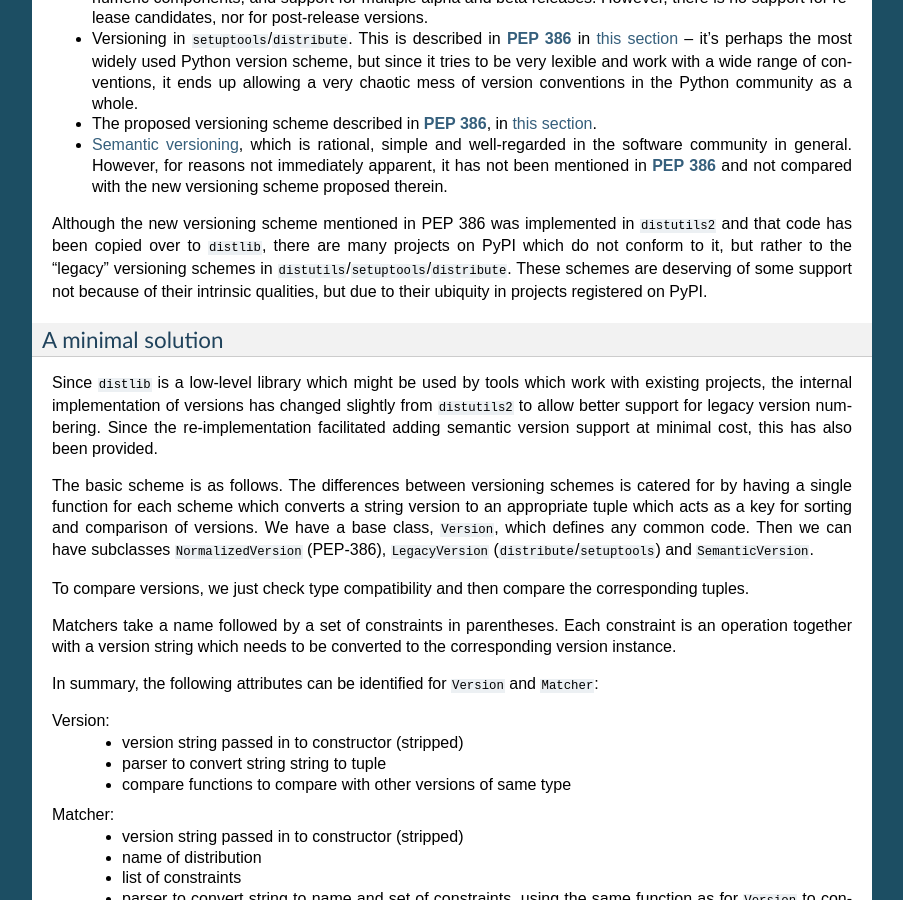
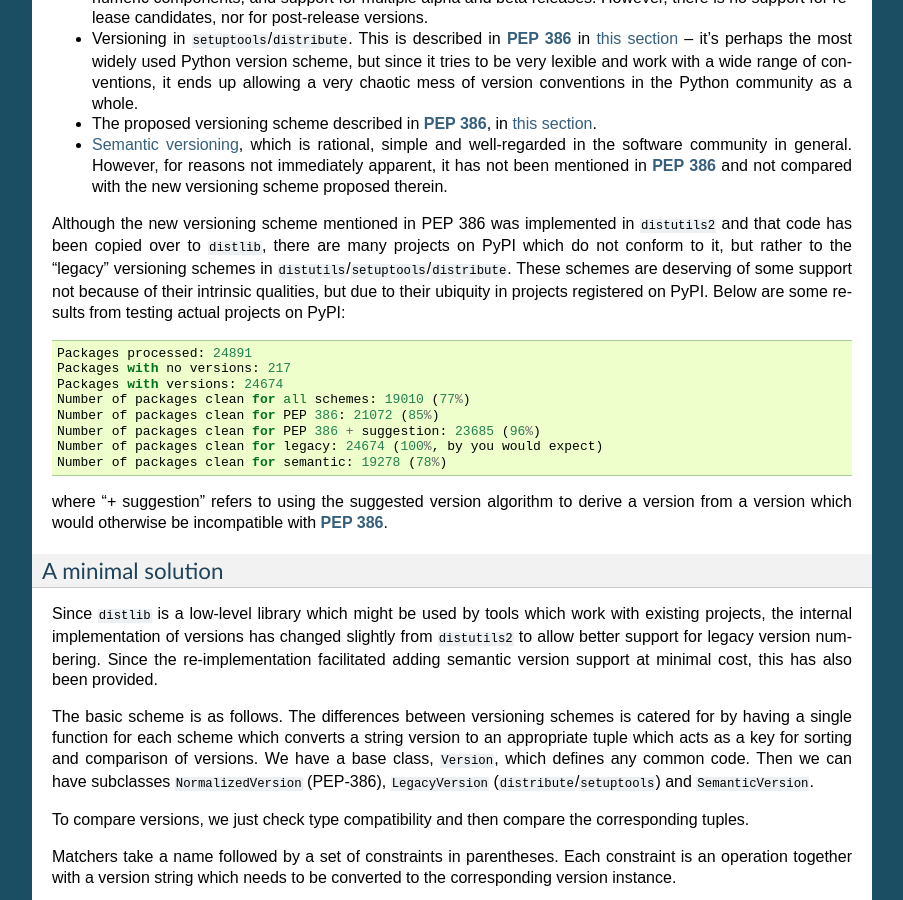
Before and after one commit to dstufft/distlib, a Sphinx documentation site: the page built from docs/internals.rst, in a window 1280 px wide and 900 px high, scrolled down 7041 px. Shown: the whole window, without its empty margins (198-1101 px from the left). Built offline with Sphinx 7.4.7, drawn with Linux system fonts in a browser that asks for light colours; formulas are drawn with MathJax 3; comment, search, counter and statistics services are not loaded.

Commit message:
Updated internals documentation.

```diff
--- a/docs/internals.rst
+++ b/docs/internals.rst
@@ -463,7 +463,21 @@ Although the new versioning scheme mentioned in PEP 386 was implemented in
 many projects on PyPI which do not conform to it, but rather to the "legacy"
 versioning schemes in ``distutils``/``setuptools``/``distribute``. These
 schemes are deserving of some support not because of their intrinsic qualities,
-but due to their ubiquity in projects registered on PyPI.
+but due to their ubiquity in projects registered on PyPI. Below are some
+results from testing actual projects on PyPI::
+
+    Packages processed: 24891
+    Packages with no versions: 217
+    Packages with versions: 24674
+    Number of packages clean for all schemes: 19010 (77%)
+    Number of packages clean for PEP 386: 21072 (85%)
+    Number of packages clean for PEP 386 + suggestion: 23685 (96%)
+    Number of packages clean for legacy: 24674 (100%, by you would expect)
+    Number of packages clean for semantic: 19278 (78%)
+
+where "+ suggestion" refers to using the suggested version algorithm to derive
+a version from a version which would otherwise be incompatible with :pep:`386`.
+
 
 A minimal solution
 ^^^^^^^^^^^^^^^^^^
```
